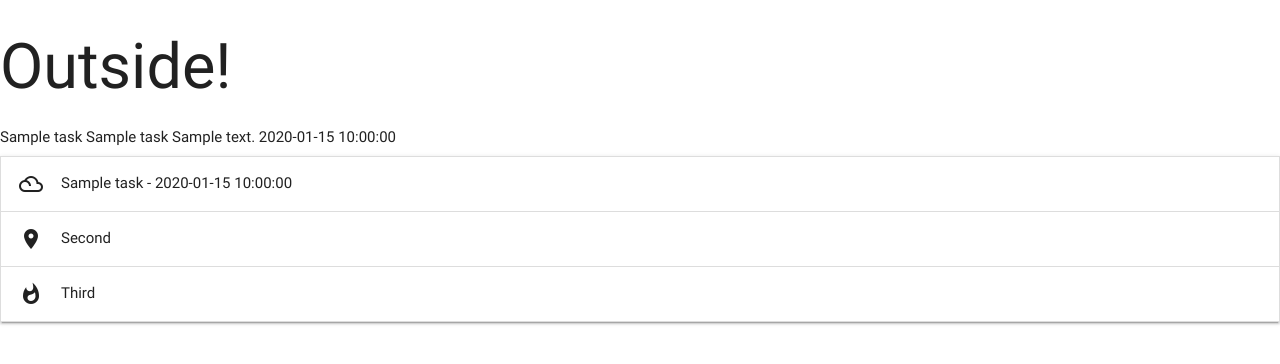
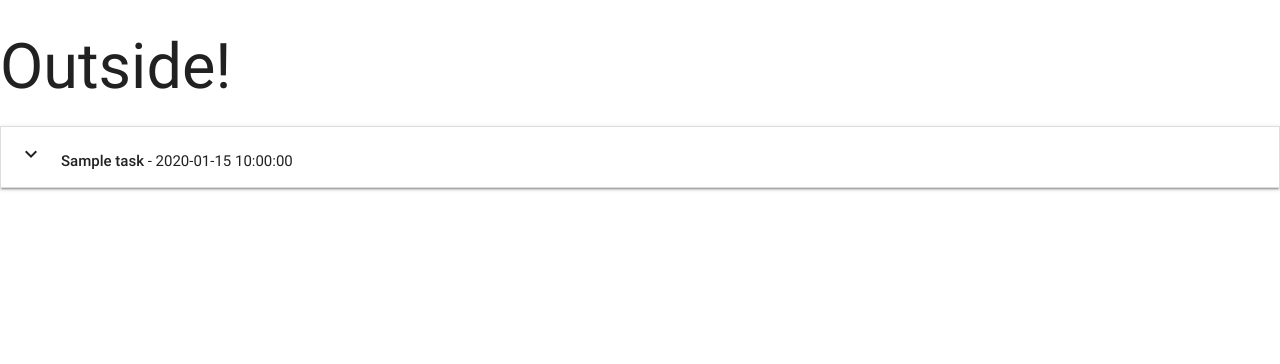
Before and after one commit to anteCedens/Task-Manager-practice-project, a Flask app: page / in a window 1280 px wide. Shown: the top 364 px of the page. Run offline with Flask 2, Linux system fonts and the light colour scheme; a database or web service that is not in the repository returns one stand-in record (values such as "Sample title"); some libraries are stand-ins or nearby versions.

Commit message:
Restructuring tasks.html away from the boilerplate. Setting it up to show only one task data

```diff
--- a/templates/tasks.html
+++ b/templates/tasks.html
@@ -1,29 +1,20 @@
-{% extends 'base.html' %} {% block content %} {% for task in tasks %}
-{{task.task_name}} {{task.category_name}} {{task.task_description}}
-{{task.is_urgent}} {{task.due_date}} {% endfor %}
-
-<ul class="collapsible">
+{% extends 'base.html' %}
+{% block content %}
+    <ul class="collapsible" data-collapsible="accordion">
         {% for task in tasks %}
         <li>
             <div class="collapsible-header">
-      <i class="material-icons">filter_drama</i>{{task.task_name}} - {{task.due_date}}
+
+                <div class=" task_header col s9">
+                    <i class="material-icons">expand_more</i><strong>{{task.task_name}}</strong> - {{task.due_date}}
                 </div>
-    <div class="collapsible-body"><span>{{task.task_description}}</span></div>
+            </div>
+            <div class="collapsible-body">
+                <span>
+                    {{task.task_description}}
+                </span>
+            </div>
         </li>
         {% endfor %}
-  <li>
-    <div class="collapsible-header">
-      <i class="material-icons">place</i>Second
-    </div>
-    <div class="collapsible-body"><span>Lorem ipsum dolor sit amet.</span></div>
-  </li>
-  <li>
-    <div class="collapsible-header">
-      <i class="material-icons">whatshot</i>Third
-    </div>
-    <div class="collapsible-body"><span>Lorem ipsum dolor sit amet.</span></div>
-  </li>
-
     </ul>
-
 {% endblock %}
```
Lines whose indentation alone changed are shown as unchanged.
